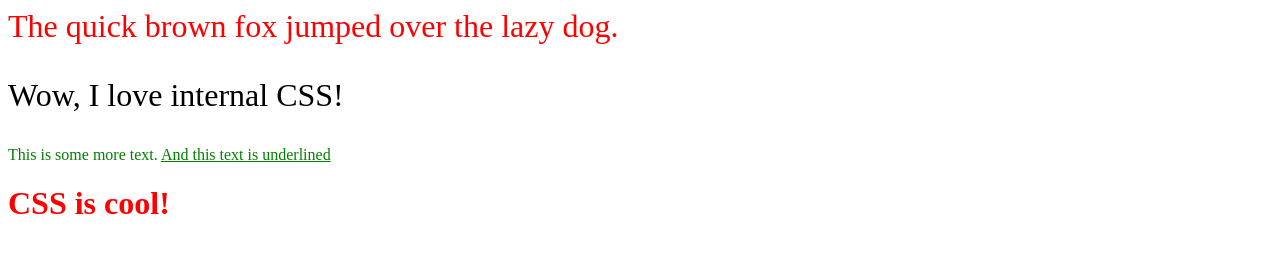
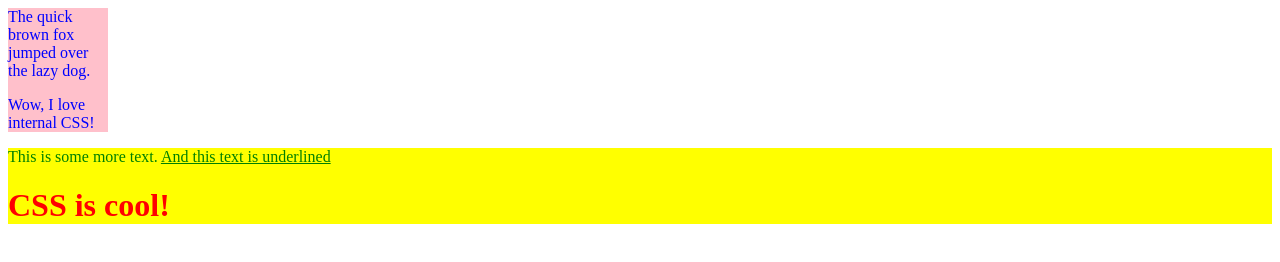
Before and after one commit to Darrenni97/udemy, a plain HTML site: page 2-css/webpage-with-style.html in a window 1280 px wide. Drawn offline with Linux system fonts and the light colour scheme.

Commit message:
styling contents of div

```diff
--- a/2-css/webpage-with-style.html
+++ b/2-css/webpage-with-style.html
@@ -15,15 +15,29 @@
       .underlined {
         text-decoration: underline;
       }
+
+      #first-section {
+        color: blue;
+        background-color: pink;
+        width: 100px;
+      }
+      #second-section {
+        background-color: yellow;
+      }
     </style>
   </head>
 
   <body>
-    <p class="red large">The quick brown fox jumped over the lazy dog.</p>
-    <p class="large">Wow, I love internal CSS!</p>
-    <p id="green">
-      This is some more text. <span class="underlined">And this text is underlined</span>
-    </p>
-    <h1 class="red">CSS is cool!</h1>
+    <div id="first-section">
+      <p>The quick brown fox jumped over the lazy dog.</p>
+      <p>Wow, I love internal CSS!</p>
+    </div>
+    <div id="second-section">
+      <p id="green">
+        This is some more text.
+        <span class="underlined">And this text is underlined</span>
+      </p>
+      <h1 class="red">CSS is cool!</h1>
+    </div>
   </body>
 </html>
```
